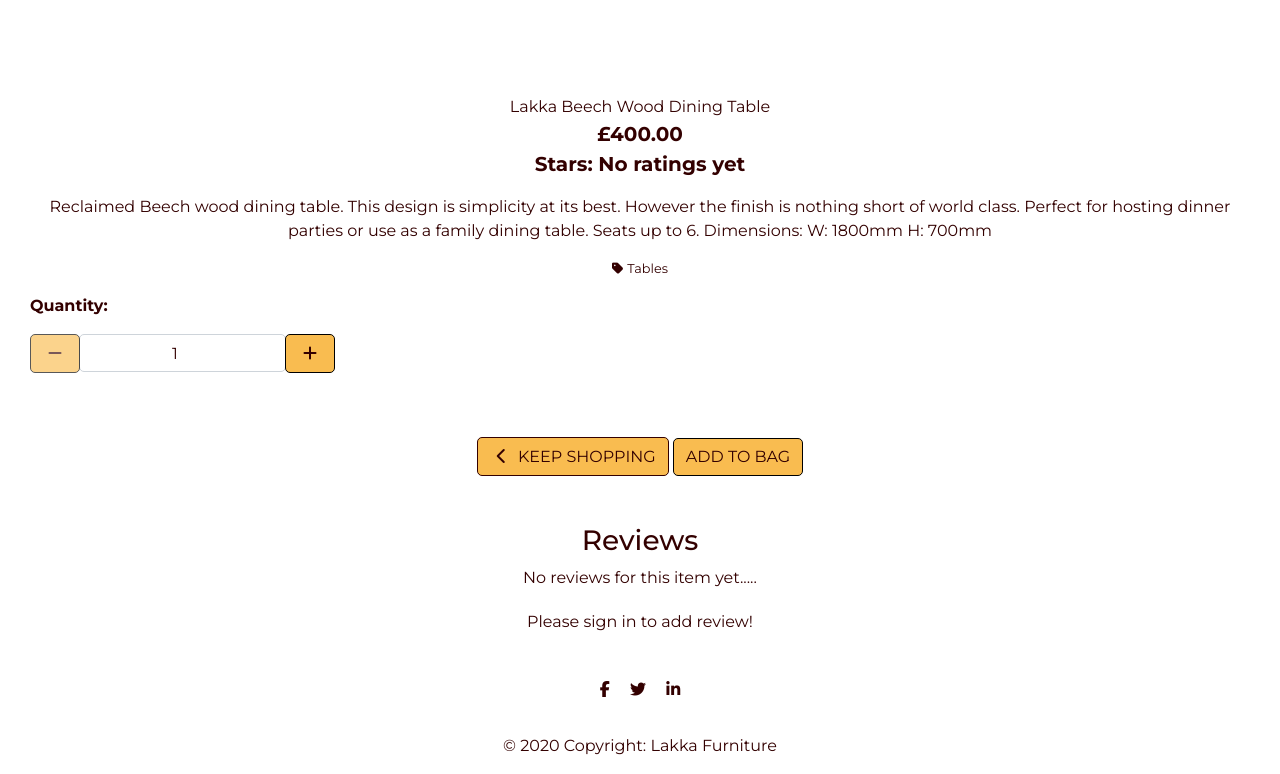
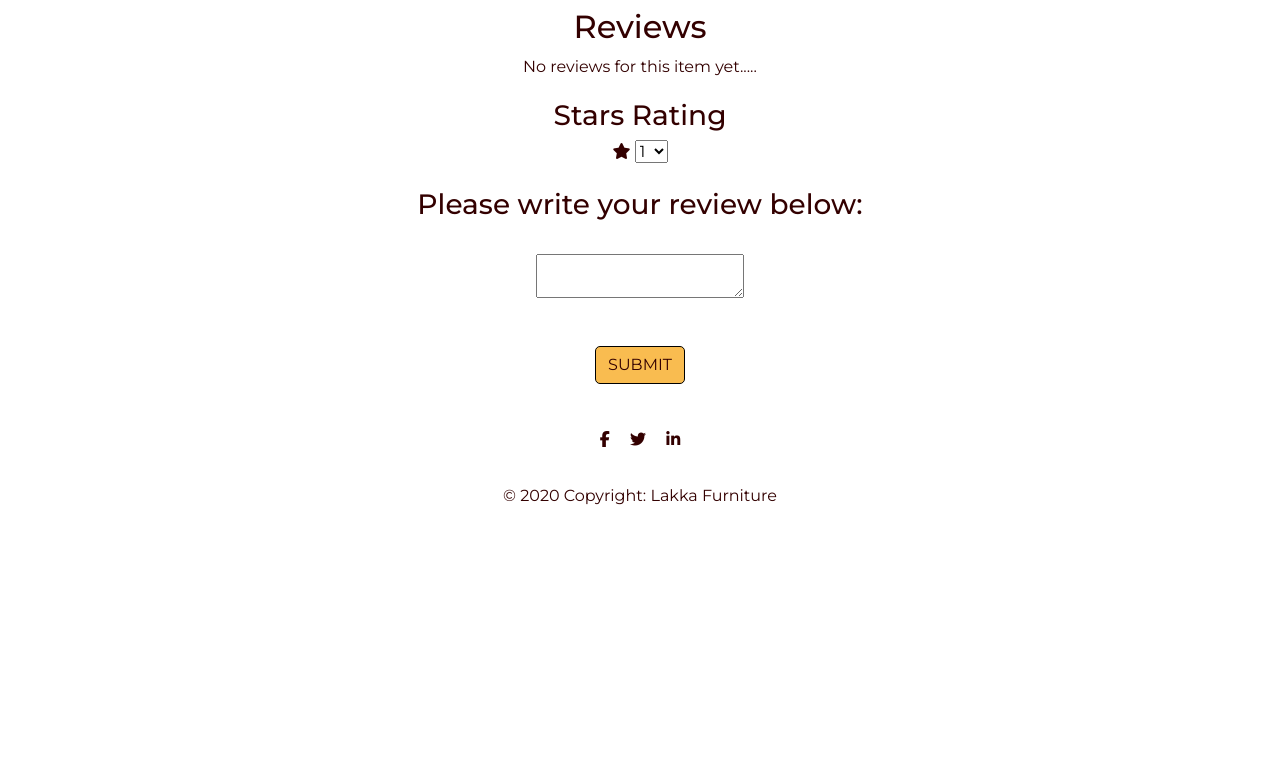
Before and after one commit to Code-Institute-Submissions/svickery-lakkafurniture, a Django app: page /products/1/ in a window 1280 px wide. Shown: the part 1128-1902 px from the top of the page. After the commit the page ends 1633 px from the top, so only its background shows below. Run offline with Django 3.2, Linux system fonts and the light colour scheme; data comes from the database, SQL or seed files in the repository; data that the repository does not hold is empty; parts of the project's set-up code (start-up, migrations or seed data) failed here and were passed over; some libraries are stand-ins or nearby versions.

Commit message:
All styling complete

```diff
--- a/blog/templates/delete_post.html
+++ b/blog/templates/delete_post.html
@@ -11,9 +11,9 @@
 
 {% block content %}
 
-<h2 class="home-text text-center">Delete Post</h2>
+<h1 class="home-text text-center">Delete Post</h1>
 <br>
-<h3 class="home-text text-center">Delete: {{ post.title }}</h3>
+<h2 class="home-text text-center">Delete: {{ post.title }}</h2>
 <div class="row justify-content-center align-items-center">
 <div class="form-group">
 <form class="text-center" method="POST">
--- a/checkout/templates/checkout/checkout.html
+++ b/checkout/templates/checkout/checkout.html
@@ -19,7 +19,7 @@
     <div class="container">
         <div class="row">
             <div class="col">
-                <h2 class="home-text logo-font mb-4">Checkout</h2>
+                <h1 class="home-text logo-font mb-4">Checkout</h1>
                 <hr>
             </div>
         </div>
--- a/products/templates/products/product_detail.html
+++ b/products/templates/products/product_detail.html
@@ -11,9 +11,10 @@
 
 {% block content %}
     <div class="overlay"></div>
-    <div class="container-fluid">
+    <div class="container">
         <div class="row">
             <div class="col-12">
+                <h1 class="home-text text-center mb-0">{{ product.name }}</h1>
                 <div class="image-container my-5">
                     {% if product.image %}
                         <a href="{{ product.image.url }}" target="_blank">
@@ -28,7 +29,6 @@
             </div>
             <div class="col-12">
                 <div class="product-details-container mb-5 mt-md-5">
-                    <p class="home-text text-center mb-0">{{ product.name }}</p>
                     <p class="home-text lead mb-0 text-center font-weight-bold">£{{ product.price }} <br> Stars: {% if product.get_rating == 0 %}No ratings yet{% else %}{{ product.get_rating|floatformat:1 }}{% endif %}</p>
                     <p class="home-text text-center mt-3">{{ product.description }}</p>
                     {% if product.category %}
@@ -94,7 +94,9 @@
         </div>
     </div>
 
-    <h3 class="home-text text-center">Reviews</h3>
+    <div class="container">
+
+    <h2 class="home-text text-center">Reviews</h2>
 
                             <div class="reviews-wrapper text-center home-text">
                                 {% for review in product.reviews.all %}
@@ -113,12 +115,11 @@
                             </div>
 
                             <div class="notification space-below text-center home-text">
-                                {% if request.user.is_authenticated %}
                                 <form method="POST" action=".">
                                     {% csrf_token %}
 
                                     <div class="field text-center home-text">
-                                        <h4>Stars</h4>
+                                        <h3>Stars Rating</h3>
 
 
                                         <div class="control text-center home-text">
@@ -136,23 +137,20 @@
                                     </div>
                                     <br>
                                     <div class="field text-center home-text">
-                                        <h4>Review</h4>
+                                        <h3>Please write your review below:</h3>
                                         <br>
                                         <div class="control">
-                                            <textarea class="textarea text-center home-text" name="content"></textarea>
+                                            <textarea class="textarea home-text" name="content"></textarea>
                                         </div>
                                     </div>
-                                    <br>
                                     <div class="field text-center home-text">
                                         <div class="control ">
                                             <button class="is-success home-text btn btn-black rounded-0 text-uppercase mt-5">Submit</button>
                                         </div>
                                     </div>
                                 </form>
-                                {% else %}
-                                    <p>Please sign in to add review!</p>
-                                {% endif %}
                             </div>
+                        </div>
 {% endblock %}
 
 {% block postloadjs %}
--- a/products/templates/products/products.html
+++ b/products/templates/products/products.html
@@ -13,7 +13,7 @@
     <div class="container-fluid">
         <div class="row">
             <div class="col text-center mt-3">
-                <h2 class="home-text">Products</h2>
+                <h1 class="home-text">Products</h1>
                 <hr class="w-50 mb-1">
             </div>
         </div>
--- a/profiles/templates/profiles/profile.html
+++ b/profiles/templates/profiles/profile.html
@@ -19,7 +19,7 @@
         <div class="row">
             <div class="col">
                 <hr>
-                <h2 class="logo-font mb-4">My Profile</h2>
+                <h1 class="logo-font mb-4">My Profile</h1>
                 <hr>
             </div>
         </div>
--- a/static/css/base.css
+++ b/static/css/base.css
@@ -253,7 +253,8 @@ img {
 } */
 
 .card-img,
-.blog-img {
+.blog-img,
+.image-container {
     position: relative;
     display: block;
     margin-left: auto;
@@ -261,6 +262,9 @@ img {
     max-width: 500px;
     max-height: 500px;
     overflow: hidden;
+    -webkit-border-radius: 5px !important;
+    -moz-border-radius: 5px !important;
+    border-radius: 5px !important;
 }
 
 .card-img:after {
@@ -286,8 +290,8 @@ textarea {
     padding:5px;
     height:16px;
     line-height:16px;
-    width:600px;
-    height: 400px;
+    width: auto;
+    height: auto;
     display:block;
     margin:0px auto;
   }
--- a/templates/base.html
+++ b/templates/base.html
@@ -42,7 +42,7 @@
         <div class="row bg-white d-none d-lg-flex">
             <div class="col-12 col-lg-6 text-center text-lg-left">
                 <a href="{% url 'home' %}" class="nav-link">
-                    <h2 class="nav-logo home-text">Lakka <strong>Furniture</strong></h2>
+                    <h1 class="nav-logo home-text">Lakka <strong>Furniture</strong></h1>
                 </a>
             </div>
             <div class="col-12 col-lg-6 text-center text-lg-left">
```
Also changed, not shown: blog/templates/blog.html (+9 -2 lines), blog/templates/blog_details.html (+9 -4 lines).
